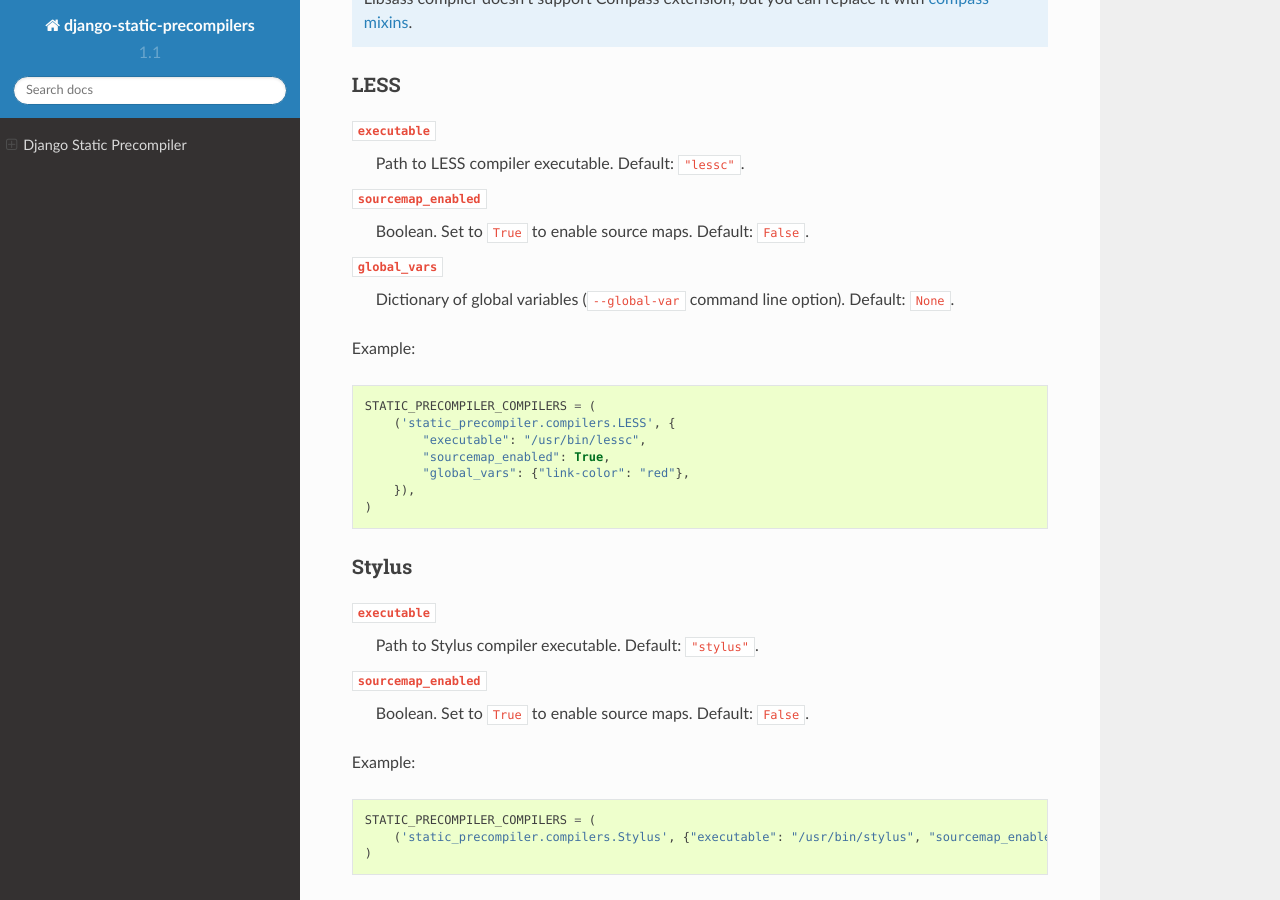
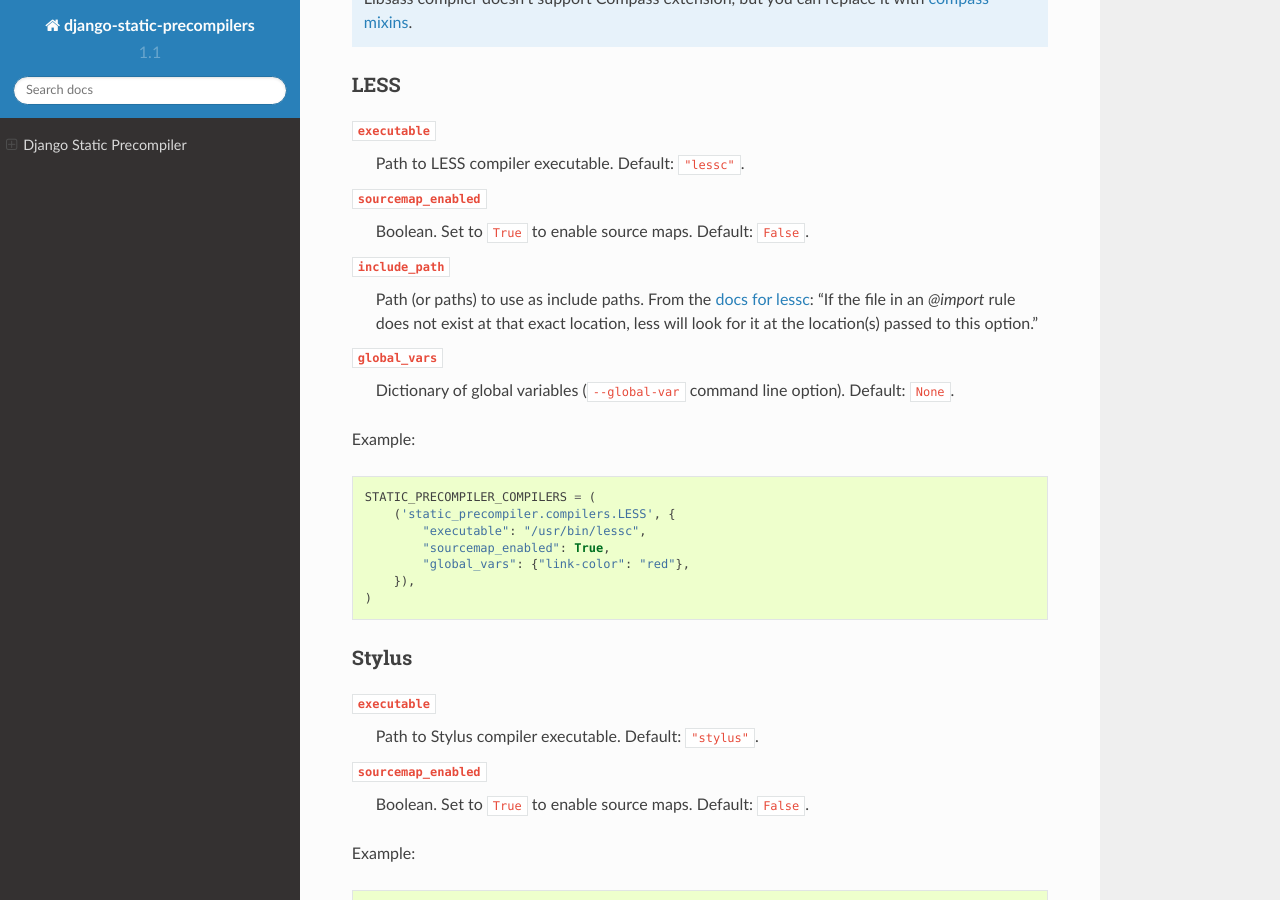
Before and after one commit to andreyfedoseev/django-static-precompiler, a Sphinx documentation site: the page built from docs/index.rst, in a window 1280 px wide and 900 px high, scrolled down 7332 px. Built offline with Sphinx 7.4.7 and the Read the Docs theme 2.0.0, drawn with Linux system fonts in a browser that asks for light colours.

Commit message:
Updated documentation for include_path

```diff
--- a/docs/index.rst
+++ b/docs/index.rst
@@ -362,6 +362,9 @@ LESS
 ``sourcemap_enabled``
   Boolean. Set to ``True`` to enable source maps. Default: ``False``.
 
+``include_path``
+  Path (or paths) to use as include paths. From the `docs for lessc <http://lesscss.org/usage/>`_: "If the file in an `@import` rule does not exist at that exact location, less will look for it at the location(s) passed to this option."
+
 ``global_vars``
   Dictionary of global variables (``--global-var`` command line option). Default: ``None``.
 
```
